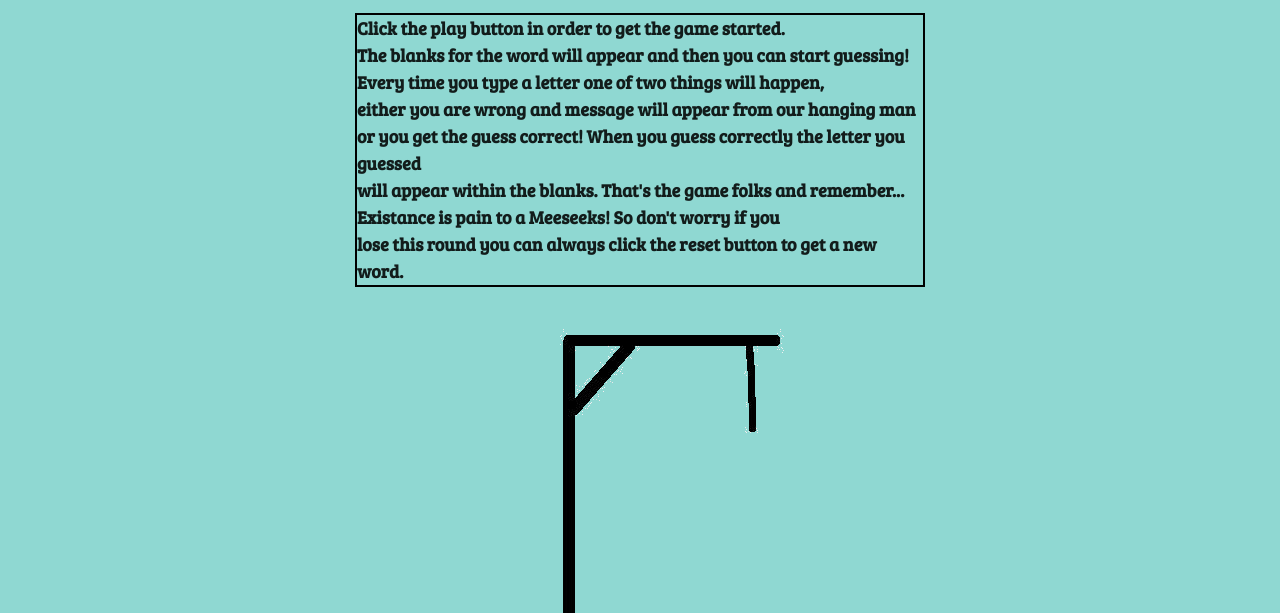
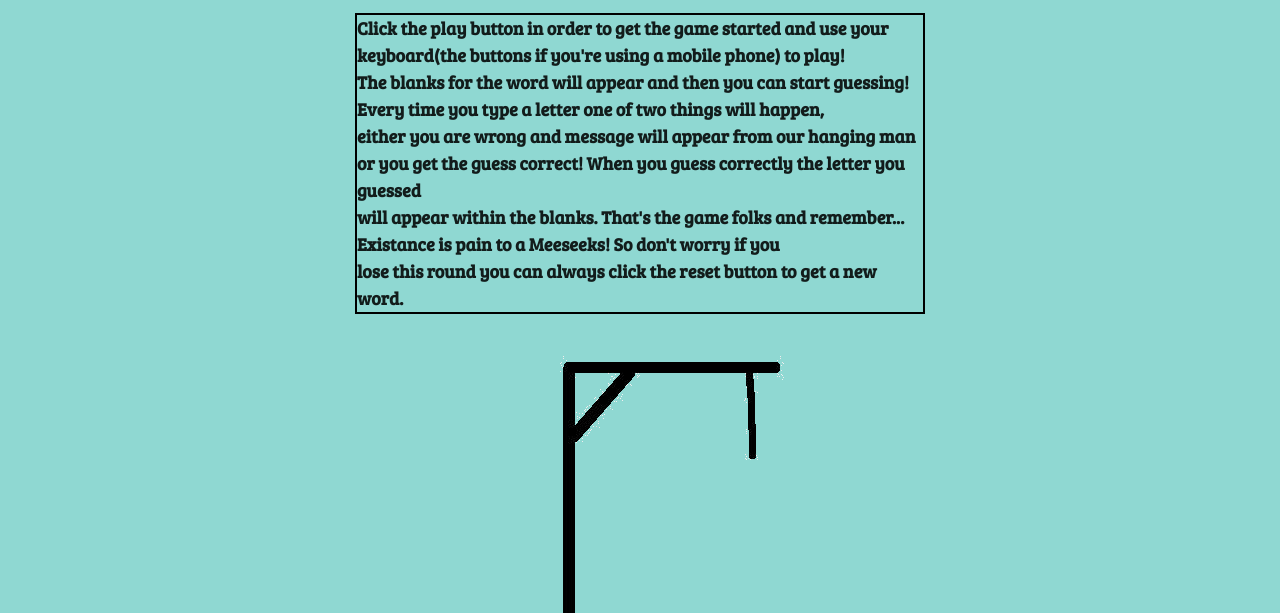
Before and after one commit to AlexWaldron/Hangman, a plain HTML site: page index.html in a window 1280 px wide. Shown: the part 187-800 px from the top of the page. Drawn offline with nearby package versions, Linux system fonts and the light colour scheme.

Commit message:
added more instructions

```diff
--- a/index.html
+++ b/index.html
@@ -37,8 +37,10 @@
             <span id="milliseconds">000</span></h1>
         </div>
       </header>
+
         <p id='p'>
-          Click the play button in order to get the game started.<br> The blanks for the word will appear and then you can start guessing!<br> Every time you type a letter one of two things will happen,<br> either you are wrong and message will appear
+
+          Click the play button in order to get the game started and use your keyboard(the buttons if you're using a mobile phone) to play!<br> The blanks for the word will appear and then you can start guessing!<br> Every time you type a letter one of two things will happen,<br> either you are wrong and message will appear
           from our hanging man<br> or you get the guess correct! When you guess correctly the letter you guessed<br> will appear within the blanks. That's the game folks and remember...<br> Existance is pain to a Meeseeks! So don't worry if you<br> lose
           this round you can always click the reset button to get a new word.<br>
         </p>
```
